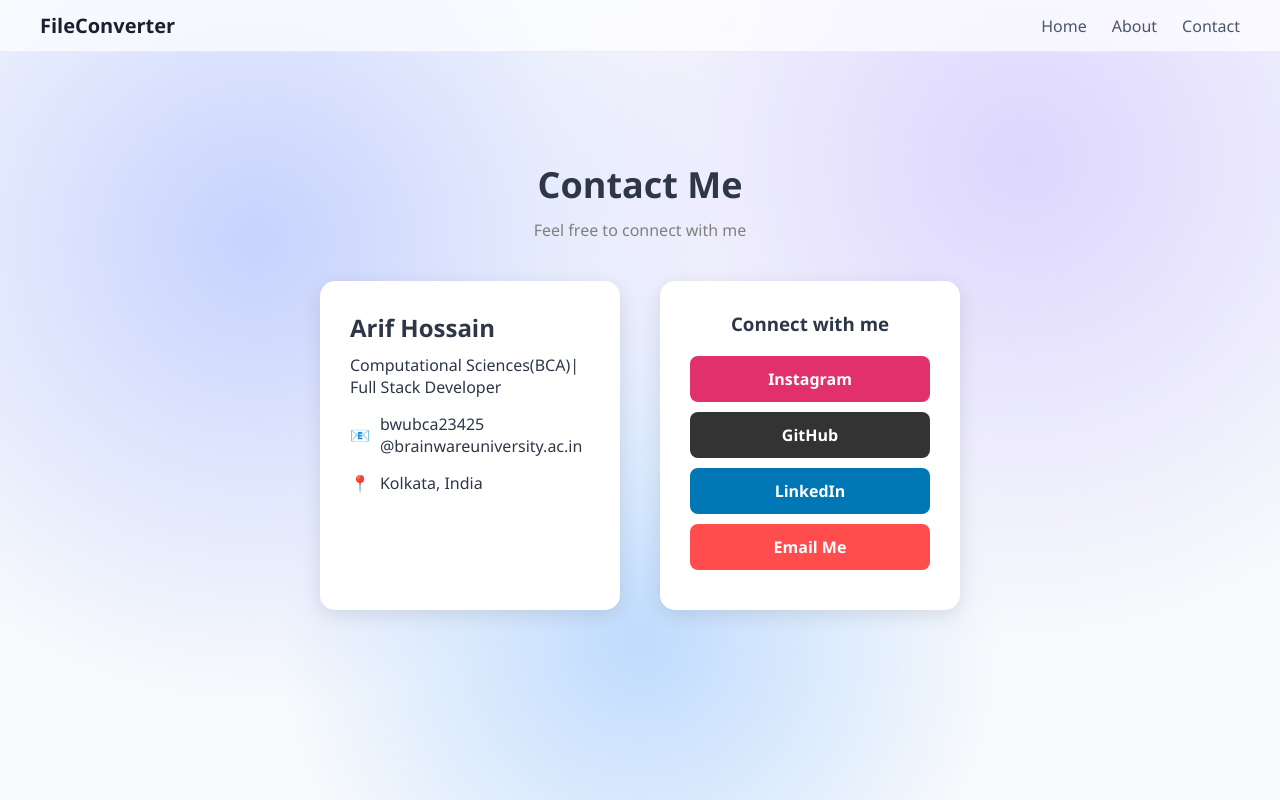
After one commit to arrriff06/FileConverter, a Flask app: page /convert/contact in a window 1280 px wide. The commit adds this page. Run offline with Flask 3, Linux system fonts and the light colour scheme.

Commit message:
Added professional contact page with social links

```diff
--- a/routes/convert_routes.py
+++ b/routes/convert_routes.py
@@ -130,3 +130,6 @@ def download_file(filename):
 def view_file(filename):
     output_folder = current_app.config["OUTPUT_FOLDER"]
     return send_from_directory(output_folder, filename)
+@convert_bp.route("/contact")
+def contact():
+    return render_template("contact.html")
--- a/static/css/style.css
+++ b/static/css/style.css
@@ -595,3 +595,139 @@ footer{
     border-radius: 6px;
     cursor: pointer;
 }
+/* ---------- SOCIAL LINKS ---------- */
+.social-links{
+    margin-top:25px;
+    display:flex;
+    justify-content:center;
+    gap:20px;
+}
+
+/* ICON STYLE */
+.social-links a{
+    width:50px;
+    height:50px;
+
+    display:flex;
+    align-items:center;
+    justify-content:center;
+
+    border-radius:50%;
+    font-size:20px;
+
+    color:white;
+    transition:0.3s;
+}
+
+/* INDIVIDUAL COLORS */
+.insta{
+    background:linear-gradient(45deg,#fd5949,#d6249f,#285AEB);
+}
+
+.gmail{
+    background:#ea4335;
+}
+
+.github{
+    background:#333;
+}
+
+.linkedin{
+    background:#0077b5;
+}
+
+/* HOVER EFFECT */
+.social-links a:hover{
+    transform:translateY(-5px) scale(1.1);
+    box-shadow:0 10px 25px rgba(0,0,0,0.2);
+}
+/* ================= CONTACT PAGE ================= */
+
+.contact-section {
+    padding: 80px 20px;
+    text-align: center;
+}
+
+.contact-section h1 {
+    font-size: 36px;
+    margin-bottom: 10px;
+}
+
+.contact-subtitle {
+    color: gray;
+    margin-bottom: 40px;
+}
+
+.contact-container {
+    display: flex;
+    justify-content: center;
+    gap: 40px;
+    flex-wrap: wrap;
+}
+
+/* LEFT SIDE */
+.contact-info {
+    background: #fff;
+    padding: 30px;
+    border-radius: 15px;
+    width: 300px;
+    box-shadow: 0 5px 20px rgba(0,0,0,0.1);
+    text-align: left;
+}
+
+.contact-info h2 {
+    margin-bottom: 10px;
+}
+
+.info-box {
+    display: flex;
+    align-items: center;
+    gap: 10px;
+    margin-top: 15px;
+}
+
+/* RIGHT SIDE */
+.contact-social {
+    background: #fff;
+    padding: 30px;
+    border-radius: 15px;
+    width: 300px;
+    box-shadow: 0 5px 20px rgba(0,0,0,0.1);
+}
+
+.contact-social h3 {
+    margin-bottom: 20px;
+}
+
+/* SOCIAL BUTTONS */
+.social-btn {
+    display: block;
+    text-decoration: none;
+    padding: 12px;
+    margin: 10px 0;
+    border-radius: 8px;
+    color: white;
+    font-weight: bold;
+    transition: 0.3s;
+}
+
+.social-btn:hover {
+    transform: scale(1.05);
+}
+
+/* COLORS */
+.insta {
+    background: #E1306C;
+}
+
+.github {
+    background: #333;
+}
+
+.linkedin {
+    background: #0077b5;
+}
+
+.mail {
+    background: #ff4d4d;
+}
--- /dev/null
+++ b/templates/contact.html
@@ -0,0 +1,81 @@
+<!DOCTYPE html>
+<html>
+<head>
+    <title>Contact - File Converter</title>
+    <meta name="viewport" content="width=device-width, initial-scale=1.0">
+
+    <link rel="stylesheet" href="{{ url_for('static', filename='css/style.css') }}">
+</head>
+
+<body>
+
+<!-- NAVBAR -->
+<header class="navbar">
+    <div class="nav-container">
+        <div class="logo">
+            <span>FileConverter</span>
+        </div>
+
+        <nav class="nav-links">
+            <a href="/">Home</a>
+            <a href="/#about">About</a>
+            <a href="/convert/contact" class="active">Contact</a>
+        </nav>
+    </div>
+</header>
+
+<!-- CONTACT SECTION -->
+<section class="contact-section">
+
+    <h1>Contact Me</h1>
+    <p class="contact-subtitle">Feel free to connect with me</p>
+
+    <div class="contact-container">
+
+        <!-- LEFT SIDE -->
+        <div class="contact-info">
+
+            <h2>Arif Hossain</h2>
+            <p>Computational Sciences(BCA)| Full Stack Developer</p>
+
+            <div class="info-box">
+                <span>📧</span>
+                <p>bwubca23425<br>@brainwareuniversity.ac.in</p>
+            </div>
+
+            <div class="info-box">
+                <span>📍</span>
+                <p>Kolkata, India</p>
+            </div>
+
+        </div>
+
+        <!-- RIGHT SIDE (SOCIAL LINKS) -->
+        <div class="contact-social">
+
+            <h3>Connect with me</h3>
+
+            <a href="https://instagram.com/YOUR_USERNAME" target="_blank" class="social-btn insta">
+                Instagram
+            </a>
+
+            <a href="https://github.com/YOUR_USERNAME" target="_blank" class="social-btn github">
+                GitHub
+            </a>
+
+            <a href="https://linkedin.com/in/YOUR_USERNAME" target="_blank" class="social-btn linkedin">
+                LinkedIn
+            </a>
+
+            <a href="mailto:bwubca23425@brainwareuniversity.ac.in" class="social-btn mail">
+                Email Me
+            </a>
+
+        </div>
+
+    </div>
+
+</section>
+
+</body>
+</html>
--- a/templates/index.html
+++ b/templates/index.html
@@ -20,7 +20,7 @@
         <nav class="nav-links">
             <a href="/">Home</a>
             <a href="#about">About</a>
-            <a href="#contact">Contact</a>
+            <a href="/convert/contact">Contact</a>
         </nav>
 
     </div>
```
Also changed, not shown: static/images/convert.png (deleted), 1 other file.
